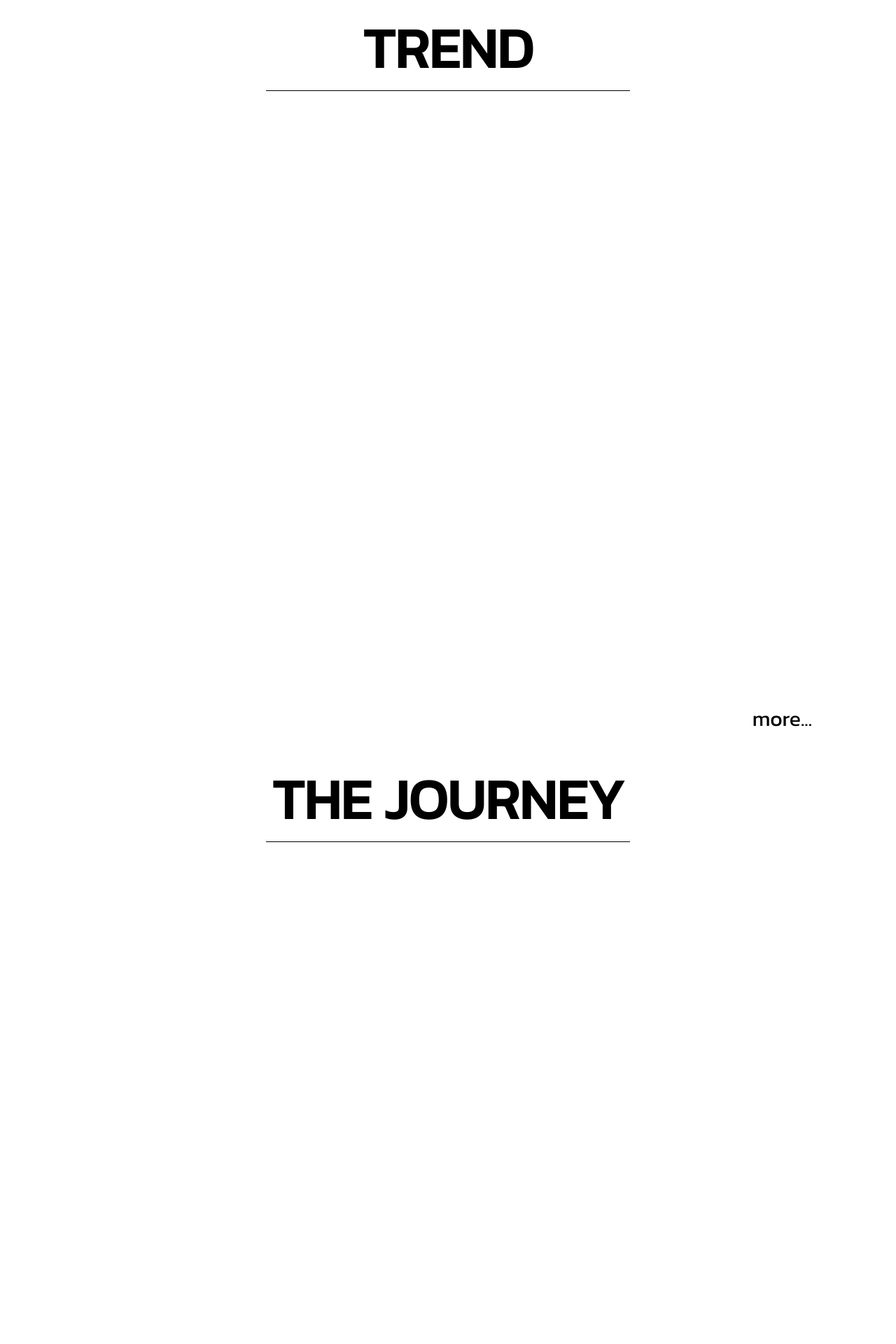
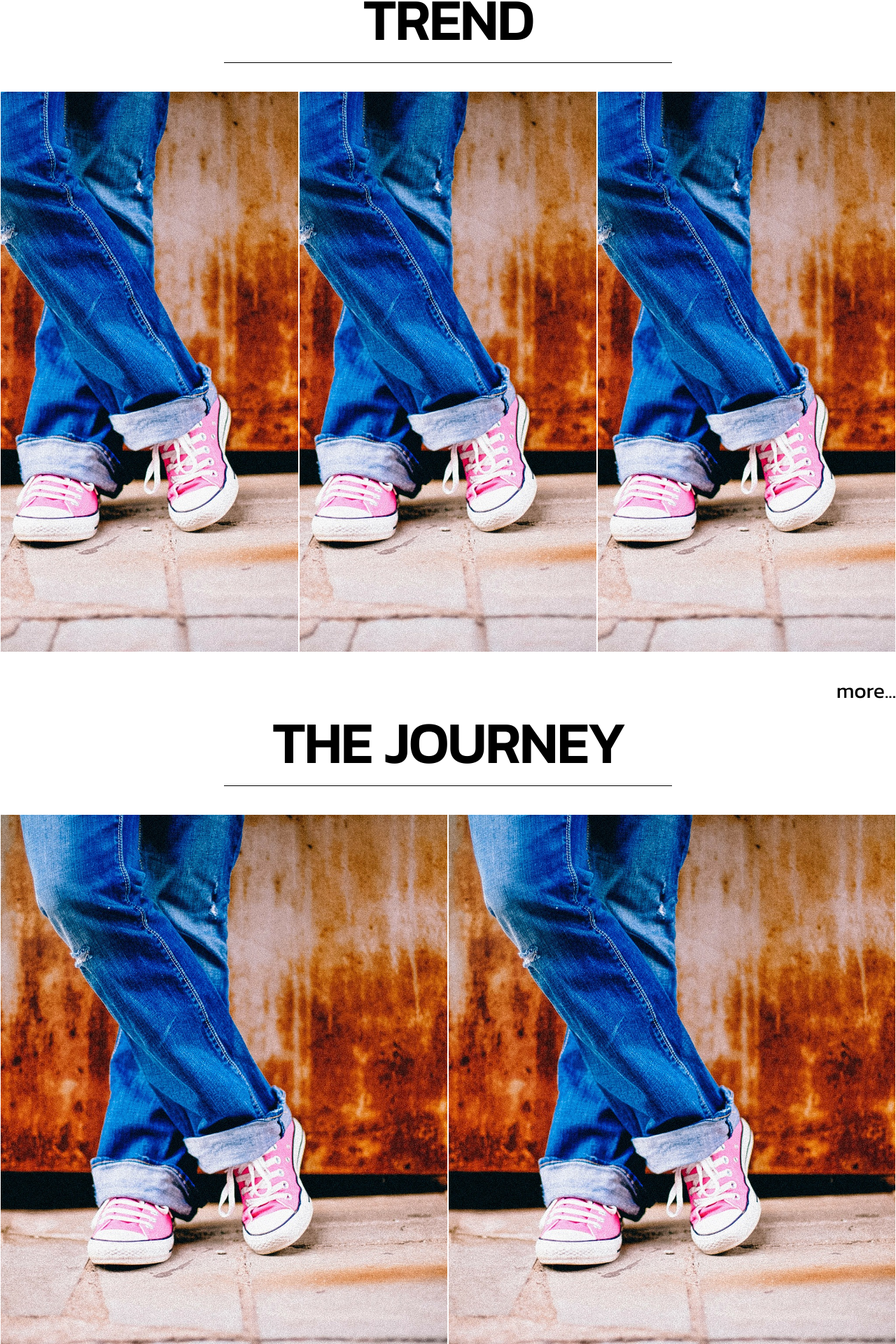
Before and after one commit to panuwat-moonkham/wear-today-react, a React (Create React App) app: page / in a window 1280 px wide. Shown: the part 831-2751 px from the top of the page at 70% size. Built offline with nearby package versions, Linux system fonts and the light colour scheme.

Commit message:
edit Home page

```diff
--- a/src/pages/Home.js
+++ b/src/pages/Home.js
@@ -3,6 +3,8 @@ import styled from 'styled-components'
 import { Link } from 'react-router-dom'
 import SlideShow from '../components/SlideShow'
 import ShowItem from '../components/ShowItem'
+import image from '../assets/img2.jpg'
+import logoImage from '../assets/logo.png'
 
 const Title = styled.div`
   text-align: center;
@@ -14,15 +16,19 @@ const Title = styled.div`
 `
 
 const Container = styled.div`
-  padding: 2rem 6rem;
+  /* padding: 2rem 6rem; */
 `
 
 const Content = styled.div`
-  padding-bottom: 2rem;
+  //padding-bottom: 2rem;
 `
 const More = styled.p`
   font-size: 1.5rem;
   text-align: right;
+`
+
+const Item = styled.div`
+display:flex;
 `
 function Home () {
   return (
@@ -31,34 +37,71 @@ function Home () {
       <Container>
         <Content>
           <Title>TREND</Title>
-          <ShowItem>
+          <Item>
+            <ShowItem src={image}>
               <h4>Nature</h4>
               <p>What a beautiful sunrise</p>
             </ShowItem>
+            <ShowItem src={image}>
+              <h4>Nature</h4>
+              <p>What a beautiful sunrise</p>
+            </ShowItem>
+            <ShowItem src={image}>
+              <h4>Nature</h4>
+              <p>What a beautiful sunrise</p>
+            </ShowItem>
+          </Item>
+
           <More>
             <Link>more...</Link>
           </More>
         </Content>
         <Content>
           <Title>THE JOURNEY</Title>
-          <ShowItem>
+          <Item>
+            <ShowItem src={image}>
               <h4>Nature</h4>
               <p>What a beautiful sunrise</p>
             </ShowItem>
+
+            <ShowItem src={image}>
+              <h4>Nature</h4>
+              <p>What a beautiful sunrise</p>
+            </ShowItem>
+          </Item>
           <More>
             <Link>more...</Link>
           </More>
         </Content>
         <Content>
           <Title>STYLE</Title>
-          <ShowItem>
+          <Item>
+            <ShowItem src={image}>
               <h4>Nature</h4>
               <p>What a beautiful sunrise</p>
             </ShowItem>
+            <ShowItem src={image}>
+              <h4>Nature</h4>
+              <p>What a beautiful sunrise</p>
+            </ShowItem>
+            <ShowItem src={image}>
+              <h4>Nature</h4>
+              <p>What a beautiful sunrise</p>
+            </ShowItem>
+          </Item>
           <More>
             <Link>more...</Link>
           </More>
         </Content>
+        <Item>
+          <ShowItem src={logoImage} height='40' overlay='none' />
+          {/* <BackgroundBlock src={logoImage} height='40' width='17' /> */}
+          <ShowItem src={image} height='40' overlay='none' />
+          <ShowItem src={image} height='40' overlay='none' />
+          <ShowItem src={image} height='40' overlay='none' />
+          <ShowItem src={image} height='40' overlay='none' />
+          <ShowItem src={image} height='40' overlay='none' />
+        </Item>
       </Container>
     </>
   )
```
Lines whose indentation alone changed are shown as unchanged.
